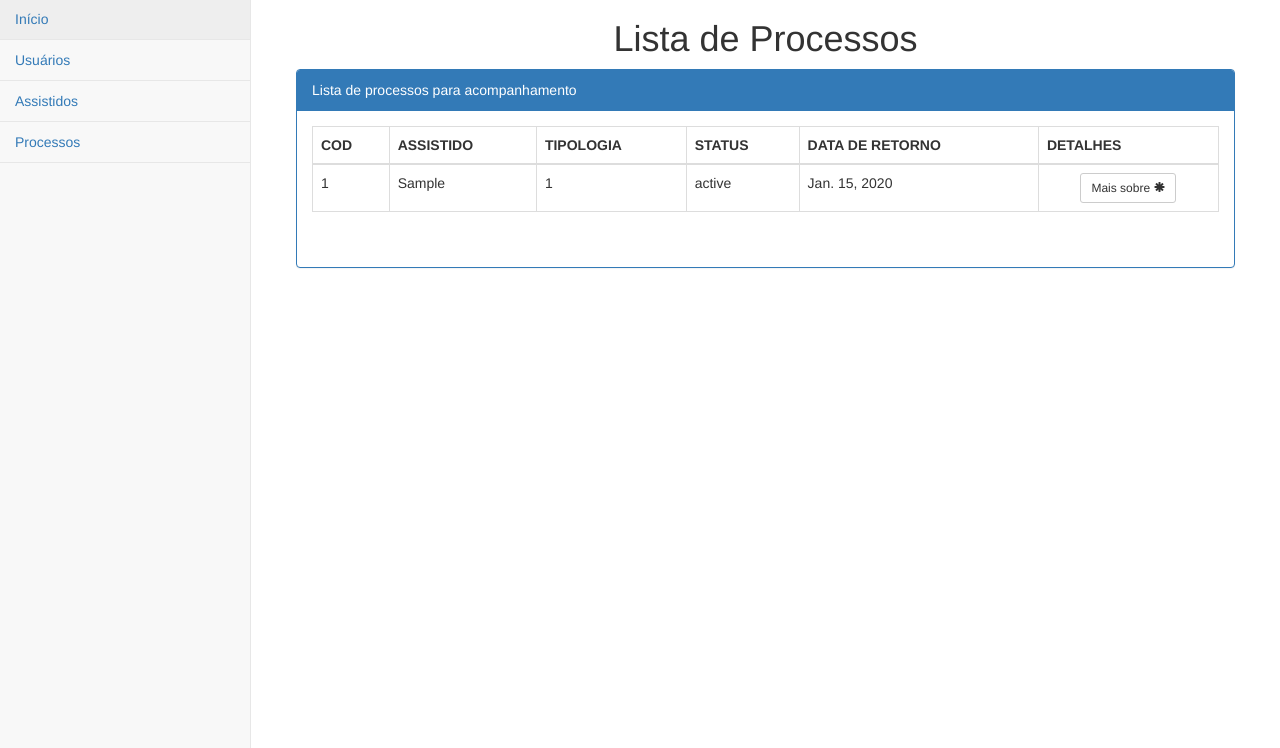
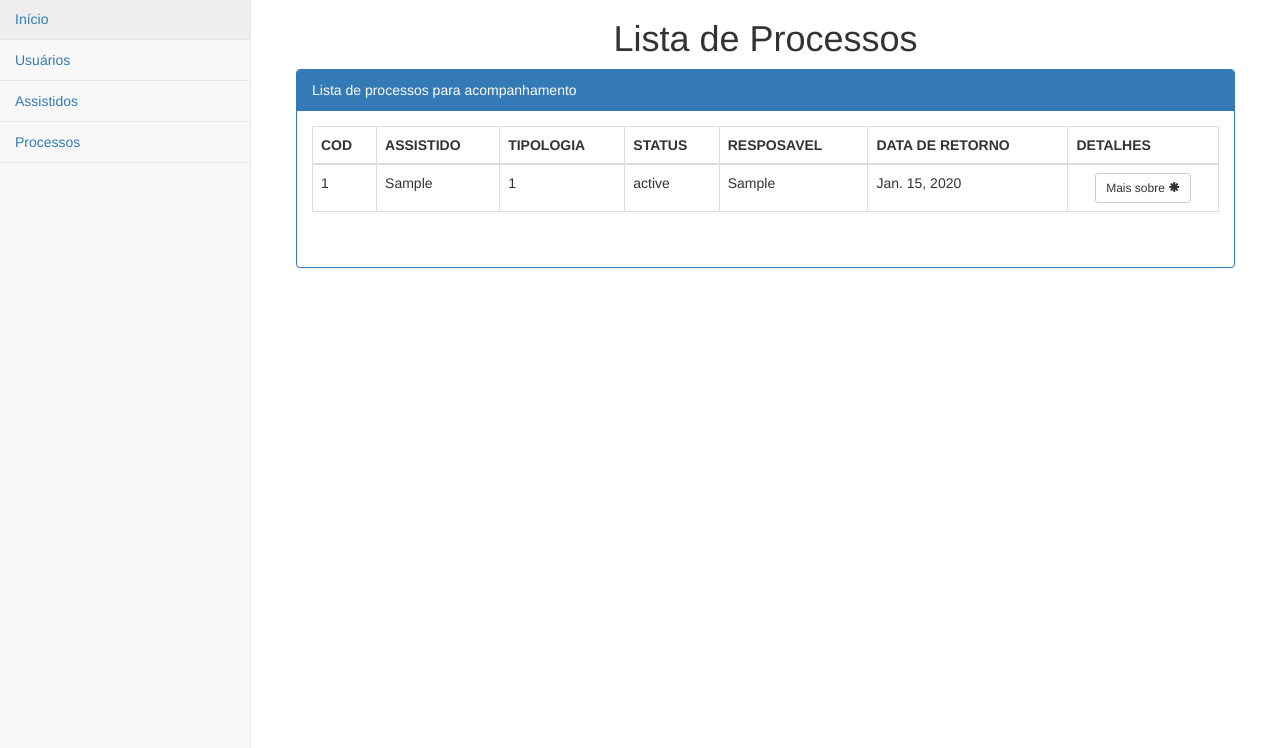
Before and after one commit to Pedro-Philipe/snpj, a Django app: template snpj/templates/gestao/listar_processos.html in a window 1280 px wide. Shown: the part 52-800 px from the top of the page. Run offline with Django 3.2, Linux system fonts and the light colour scheme; the template is opened without the code that fills it: values that come from a table or form of the project are taken from there, others are empty; tables that the repository leaves empty hold one stand-in row (values such as "Sample post"); some libraries are stand-ins or nearby versions.

Commit message:
Novos campos

```diff
--- a/snpj/templates/gestao/listar_processos.html
+++ b/snpj/templates/gestao/listar_processos.html
@@ -14,6 +14,7 @@
                         <th>ASSISTIDO</th>
                         <th>TIPOLOGIA</th>
                         <th>STATUS</th>
+                        <th>RESPOSAVEL</th>
                         <th>DATA DE RETORNO</th>
                         <th>DETALHES</th>
                     </tr>
@@ -25,6 +26,7 @@
                             <td>{{ processo.cpf_assistido }}</td>
                             <td>{{ processo.tipologia }}</td>
                             <td>{{ processo.status_processo }}</td>
+                            <td>{{ processo.responsavel_processo }}</td>
                             <td>{{ processo.data }}</td>
                             <td align="center">
                                 <a href="http://127.0.0.1:8000/gestao/detalhes/processo/{{ processo.id }}">
```
